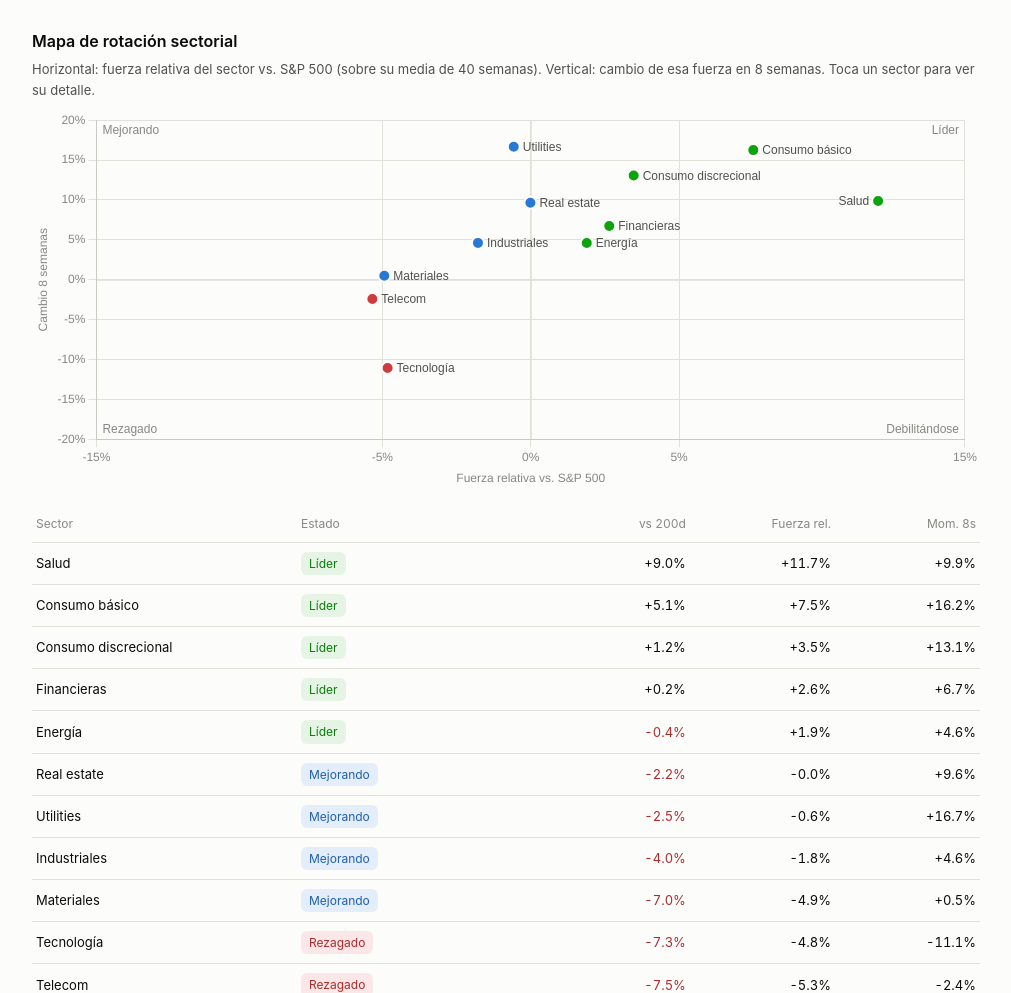
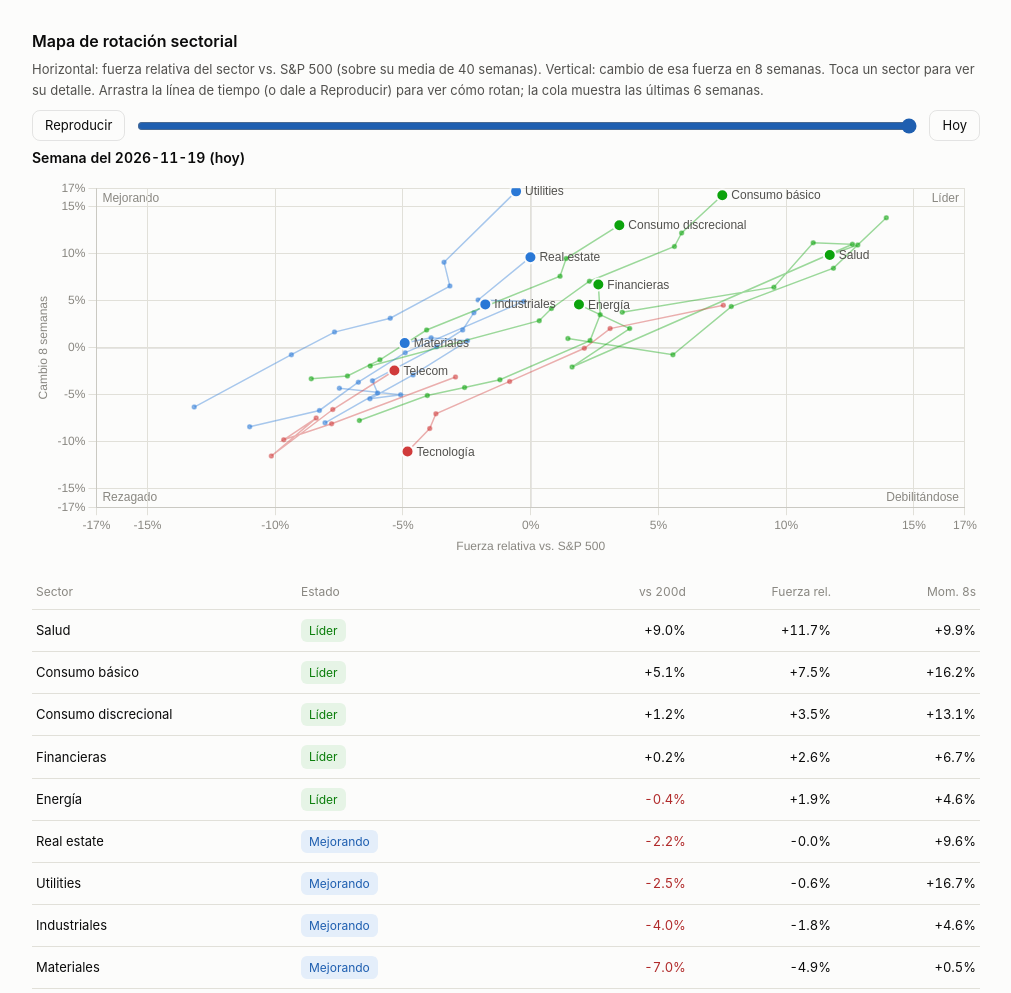
Before and after one commit to henzer/radar-mercado, a plain HTML site: page index.html in a window 1280 px wide. Shown: the part 897-1890 px from the top of the page, without its empty margins (134-1145 px from the left). Drawn offline with nearby package versions, Linux system fonts and the light colour scheme.

Commit message:
Update index.html

```diff
--- a/index.html
+++ b/index.html
@@ -34,6 +34,8 @@ h2{font-size:16px;font-weight:600;margin:32px 0 4px}
 .leg{display:flex;flex-wrap:wrap;gap:16px;font-size:12px;color:var(--ink2);margin:0 0 6px}
 .leg span{display:flex;align-items:center;gap:5px}.sw{width:10px;height:10px;border-radius:2px}.dash{width:14px;border-top:2px dashed}
 .foot{color:var(--muted);font-size:12px;margin-top:32px}
+.scrub{display:flex;gap:10px;align-items:center;margin:4px 0 6px}.scrub input{flex:1;min-width:0;accent-color:var(--acc)}
+.tld{font-size:14px;font-weight:600;margin:0 0 8px;font-variant-numeric:tabular-nums}
 .err{background:var(--badbg);color:var(--bad);padding:12px;border-radius:10px}
 @media (max-width:600px){.rw{grid-template-columns:minmax(0,1.3fr) minmax(0,1.2fr) repeat(2,minmax(0,.8fr))}.rw .m8{display:none}}
 </style>
@@ -50,7 +52,9 @@ h2{font-size:16px;font-weight:600;margin:32px 0 4px}
 <div class="alerts" id="alerts"></div>
 
 <h2>Mapa de rotación sectorial</h2>
-<p class="hint">Horizontal: fuerza relativa del sector vs. S&amp;P 500 (sobre su media de 40 semanas). Vertical: cambio de esa fuerza en 8 semanas. Toca un sector para ver su detalle.</p>
+<p class="hint">Horizontal: fuerza relativa del sector vs. S&amp;P 500 (sobre su media de 40 semanas). Vertical: cambio de esa fuerza en 8 semanas. Toca un sector para ver su detalle. Arrastra la línea de tiempo (o dale a Reproducir) para ver cómo rotan; la cola muestra las últimas 6 semanas.</p>
+<div class="scrub"><button class="chip" id="play">Reproducir</button><input type="range" id="tl" aria-label="Línea de tiempo del mapa de rotación"><button class="chip" id="today">Hoy</button></div>
+<div class="tld" id="tld"></div>
 <div class="box" style="height:380px"><canvas id="rrg" role="img" aria-label="Mapa de rotación de 11 sectores"></canvas></div>
 <div style="margin-top:16px">
 <div class="rw h"><span>Sector</span><span>Estado</span><span class="num">vs 200d</span><span class="num">Fuerza rel.</span><span class="num m8">Mom. 8s</span></div>
@@ -129,17 +133,33 @@ function render(D){
   $("alerts").innerHTML=rules.map(r=>`<div class="al"><i class="dot" style="background:${r.on?"#d03b3b":"#b4b2a9"}"></i><div><b>${r.t}</b> · <span style="color:${r.on?"var(--bad)":"var(--muted)"}">${r.on?"ACTIVA":"inactiva"}</span><div class="d">${r.d}</div></div></div>`).join("");
 
   // ---- RRG
-  const ks=SECTORS,xr=Math.max(...ks.map(k=>Math.abs(A[k].rsr)))*1.25||5,yr=Math.max(...ks.map(k=>Math.abs(A[k].mom)))*1.2||5;
+  const ks=SECTORS,N=L.length,TAIL=6;
+  const at=(a,t)=>({rsr:(a.rs[t]/a.rm[t]-1)*100,mom:(a.rs[t]/a.rs[t-8]-1)*100,now:a.d[t]});
+  const T0=Math.max(...ks.map(k=>A[k].rm.findIndex(v=>v!=null)))+TAIL;
+  const ax=[],ay=[];for(const k of ks)for(let t=T0;t<N;t++){const v=at(A[k],t);ax.push(Math.abs(v.rsr));ay.push(Math.abs(v.mom))}
+  const p98=a=>a.sort((x,y)=>x-y)[Math.floor(a.length*.98)];
+  const xr=Math.ceil(p98(ax)*1.1)||5,yr=Math.ceil(p98(ay)*1.1)||5,cl=(v,r)=>Math.max(-r,Math.min(r,v));
   const qp={id:"q",beforeDraw(c){const{ctx,chartArea:a,scales:{x,y}}=c,x0=x.getPixelForValue(0),y0=y.getPixelForValue(0);ctx.save();ctx.strokeStyle=tick;ctx.beginPath();ctx.moveTo(x0,a.top);ctx.lineTo(x0,a.bottom);ctx.moveTo(a.left,y0);ctx.lineTo(a.right,y0);ctx.stroke();ctx.font="12px sans-serif";ctx.fillStyle=tick;ctx.textAlign="right";ctx.fillText("Líder",a.right-6,a.top+14);ctx.fillText("Debilitándose",a.right-6,a.bottom-6);ctx.textAlign="left";ctx.fillText("Mejorando",a.left+6,a.top+14);ctx.fillText("Rezagado",a.left+6,a.bottom-6);ctx.restore()},
     afterDatasetsDraw(c){const{ctx}=c;ctx.save();ctx.font="12px sans-serif";ctx.fillStyle=ink;c.getDatasetMeta(0).data.forEach((p,i)=>{const r=p.x>c.chartArea.right-110;ctx.textAlign=r?"right":"left";ctx.fillText(ks[i],p.x+(r?-9:9),p.y+4)});ctx.restore()}};
-  new Chart($("rrg"),{type:"scatter",data:{datasets:[{data:ks.map(k=>({x:A[k].rsr,y:A[k].mom})),pointRadius:6,pointHoverRadius:8,pointBackgroundColor:ks.map(k=>QC[quad(A[k])]),pointBorderColor:dark?"#151515":"#fcfcfb",pointBorderWidth:2}]},
-    options:{responsive:true,maintainAspectRatio:false,plugins:{legend:{display:false},tooltip:{callbacks:{label:c=>ks[c.dataIndex]+": fuerza "+sg(c.parsed.x)+", mom. "+sg(c.parsed.y)}}},
+  const rrg=new Chart($("rrg"),{type:"scatter",data:{datasets:[{data:[],pointRadius:6,pointHoverRadius:8,pointBackgroundColor:[],pointBorderColor:dark?"#151515":"#fcfcfb",pointBorderWidth:2,order:0},
+      ...ks.map(()=>({data:[],showLine:true,borderWidth:1.5,pointRadius:2,pointHoverRadius:2,borderColor:"#888",pointBackgroundColor:"#888",order:1}))]},
+    options:{responsive:true,maintainAspectRatio:false,animation:{duration:0},plugins:{legend:{display:false},tooltip:{filter:i=>i.datasetIndex===0,callbacks:{label:c=>ks[c.dataIndex]+": fuerza "+sg(c.raw.rx)+", mom. "+sg(c.raw.ry)}}},
     scales:{x:{min:-xr,max:xr,title:{display:true,text:"Fuerza relativa vs. S&P 500",color:tick},ticks:{color:tick,callback:v=>Math.round(v)+"%"},grid:{color:grid}},y:{min:-yr,max:yr,title:{display:true,text:"Cambio 8 semanas",color:tick},ticks:{color:tick,callback:v=>Math.round(v)+"%"},grid:{color:grid}}},
-    onClick:(e,el)=>{if(el.length)show(ks[el[0].index])}},plugins:[qp]});
+    onClick:(e,el)=>{const p=el.find(x=>x.datasetIndex===0);if(p)show(ks[p.index])}},plugins:[qp]});
 
-  const ord=ks.slice().sort((a,b)=>([0,3,1,2].indexOf(quad(A[a]))-[0,3,1,2].indexOf(quad(A[b])))||A[b].rsr-A[a].rsr);
-  $("tbl").innerHTML=ord.map(k=>{const a=A[k],q=quad(a),ex=a.now>=a.p90;return `<div class="rw" data-k="${k}"><span>${k}</span><span><span class="bd" style="background:${QS[q][0]};color:${QS[q][1]}">${QN[q]}</span>${ex?`<span class="bd" style="background:var(--warnbg);color:var(--warn)">Extendido</span>`:""}</span><span class="num" style="color:${a.now<0?"var(--bad)":"inherit"}">${sg(a.now)}</span><span class="num">${sg(a.rsr)}</span><span class="num m8">${sg(a.mom)}</span></div>`}).join("");
-  document.querySelectorAll(".rw[data-k]").forEach(r=>r.onclick=()=>{show(r.dataset.k);$("chips").scrollIntoView({behavior:"smooth"})});
+  function drawTable(P){
+    const ord=ks.slice().sort((a,b)=>([0,3,1,2].indexOf(quad(P[a]))-[0,3,1,2].indexOf(quad(P[b])))||P[b].rsr-P[a].rsr);
+    $("tbl").innerHTML=ord.map(k=>{const a=P[k],q=quad(a),ex=a.now>=A[k].p90;return `<div class="rw" data-k="${k}"><span>${k}</span><span><span class="bd" style="background:${QS[q][0]};color:${QS[q][1]}">${QN[q]}</span>${ex?`<span class="bd" style="background:var(--warnbg);color:var(--warn)">Extendido</span>`:""}</span><span class="num" style="color:${a.now<0?"var(--bad)":"inherit"}">${sg(a.now)}</span><span class="num">${sg(a.rsr)}</span><span class="num m8">${sg(a.mom)}</span></div>`}).join("");
+    document.querySelectorAll(".rw[data-k]").forEach(r=>r.onclick=()=>{show(r.dataset.k);$("chips").scrollIntoView({behavior:"smooth"})});
+  }
+  function frame(t){
+    const P={};ks.forEach(k=>P[k]=at(A[k],t));
+    const m=rrg.data.datasets[0];m.data=ks.map(k=>({x:cl(P[k].rsr,xr),y:cl(P[k].mom,yr),rx:P[k].rsr,ry:P[k].mom}));m.pointBackgroundColor=ks.map(k=>QC[quad(P[k])]);
+    ks.forEach((k,i)=>{const ds=rrg.data.datasets[i+1],col=QC[quad(P[k])];ds.borderColor=col+"66";ds.pointBackgroundColor=col+"88";
+      ds.data=[];for(let s=Math.max(T0,t-TAIL);s<=t;s++){const v=at(A[k],s);ds.data.push({x:cl(v.rsr,xr),y:cl(v.mom,yr)})}});
+    rrg.update("none");drawTable(P);
+    $("tld").textContent="Semana del "+L[t]+(t===N-1?" (hoy)":"");$("tl").value=t;
+  }
 
   // ---- detalle
   const xs={ticks:{color:tick,maxTicksLimit:8,callback:function(v){return this.getLabelForValue(v).slice(0,7)}},grid:{display:false}};
@@ -180,6 +200,16 @@ function render(D){
   const cc=new Chart($("cot"),{type:"line",data:{labels:C.date,datasets:[{data:C.long,borderColor:"#1baf7a",borderWidth:2,pointRadius:0,tension:.2},{data:C.short,borderColor:"#e34948",borderDash:[5,4],borderWidth:2,pointRadius:0,tension:.2}]},
     options:{...base,plugins:{legend:{display:false},tooltip:{callbacks:{label:c=>(c.datasetIndex?"Cortos: ":"Largos: ")+c.parsed.y.toLocaleString()}}},scales:{x:xs,y:{ticks:{color:tick,callback:v=>Math.round(v/1000)+"k"},grid:{color:grid}}}}});
   SYNC.push(cd,cr,cc);
+
+  // ---- línea de tiempo del mapa de rotación
+  const tl=$("tl");tl.min=T0;tl.max=N-1;tl.step=1;
+  let timer=null;const stop=()=>{clearInterval(timer);timer=null;$("play").textContent="Reproducir"};
+  const go=t=>{frame(t);hov=L[t];SYNC.forEach(o=>o.draw())};
+  tl.oninput=()=>{stop();go(+tl.value)};
+  $("play").onclick=()=>{if(timer)return stop();let t=+tl.value;if(t>=N-1)t=Math.max(T0,N-1-104);$("play").textContent="Pausa";
+    timer=setInterval(()=>{t++;go(t);if(t>=N-1)stop()},150)};
+  $("today").onclick=()=>{stop();frame(N-1);clearSync()};
+  frame(N-1);
   document.addEventListener("touchstart",e=>{if(hov&&!e.target.closest("canvas"))clearSync()},{passive:true});
 }
 </script>
```
